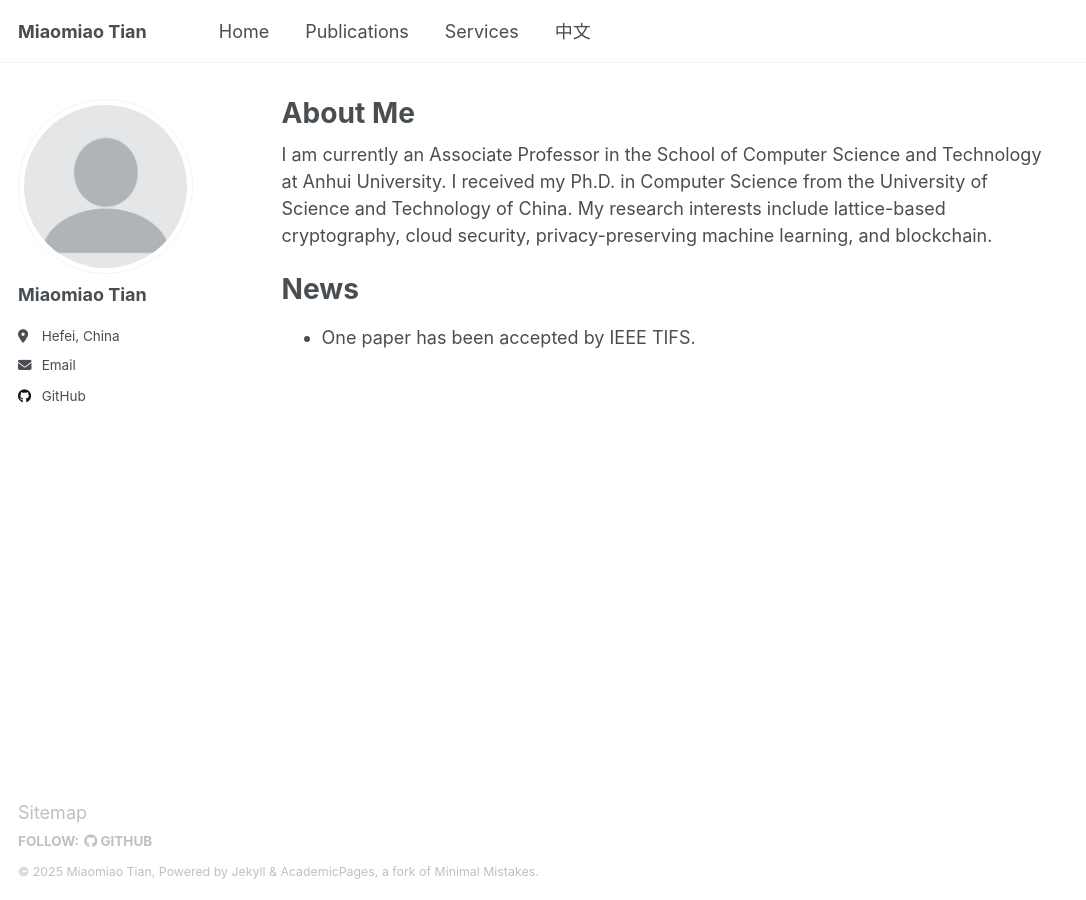
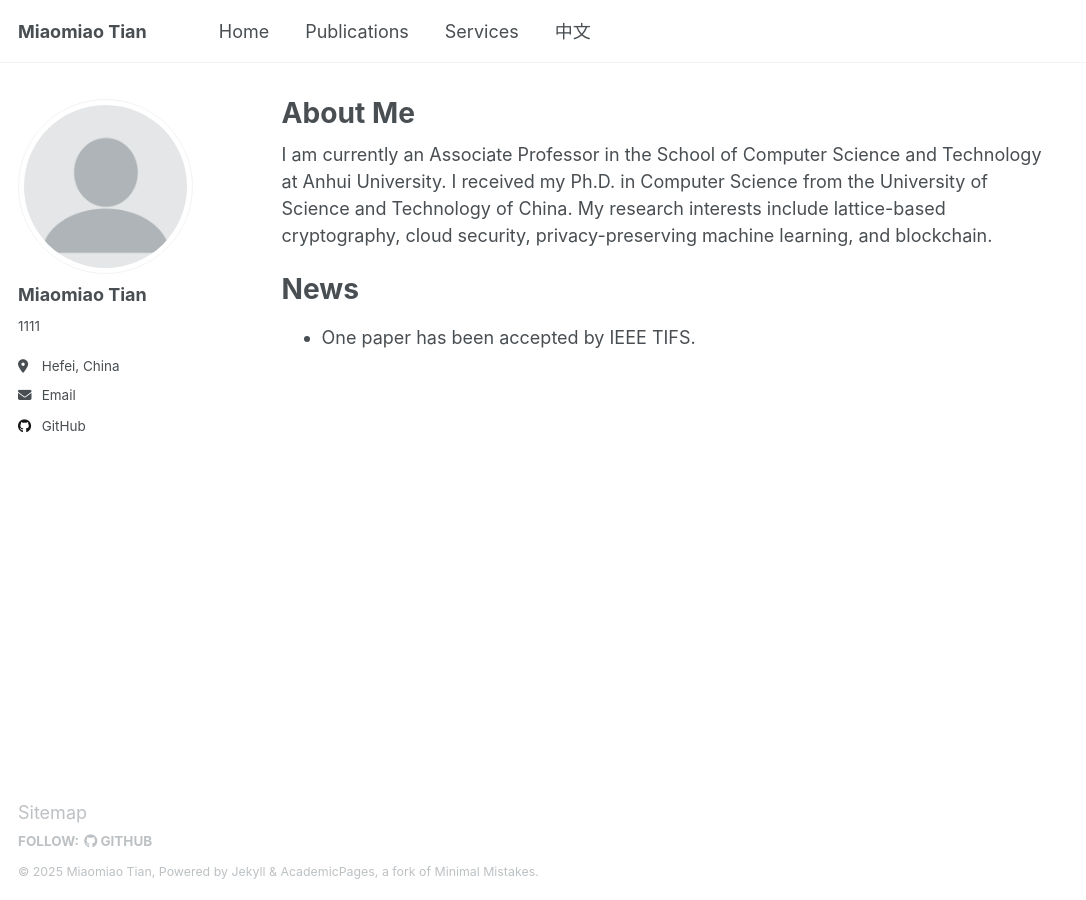
Before and after one commit to dmtian/dmtian.github.io, a Jekyll site: the page built from _pages/about.md, in a window 1280 px wide. Shown: the whole page, without its empty margins (0-1086 px from the left). Built offline with Jekyll 4.4.1, drawn with Linux system fonts in a browser that asks for light colours.

Commit message:
Update _config.yml

```diff
--- a/_config.yml
+++ b/_config.yml
@@ -25,7 +25,7 @@ author:
   avatar           : "profile.png"
   name             : "Miaomiao Tian"
   pronouns         : # example: "she/her"
-  bio              : "                                                    "
+  bio              : "                                                                                                       1111"
   location         : "Hefei, China"
   employer         : # Username
   uri              : # URL
```
